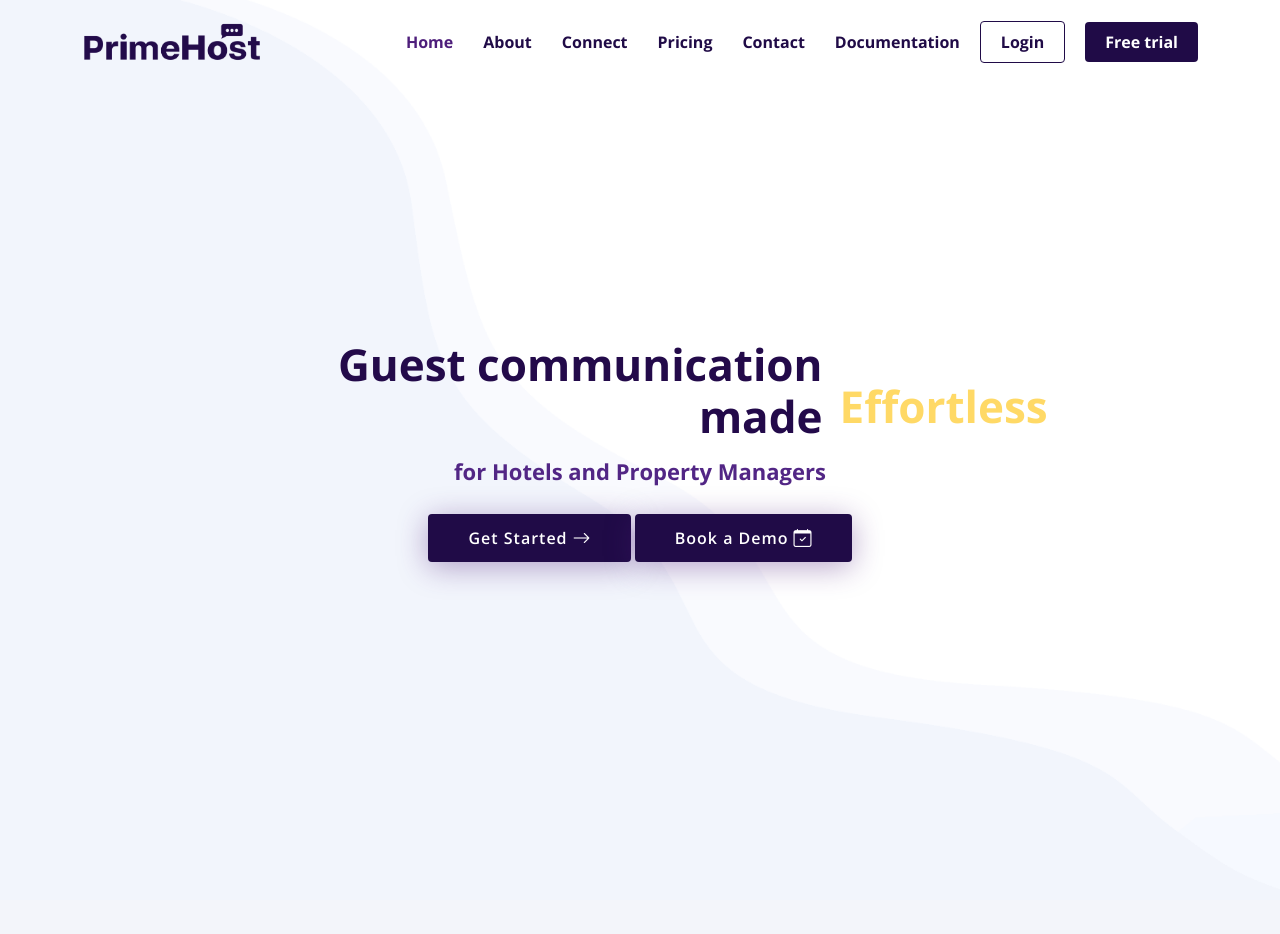
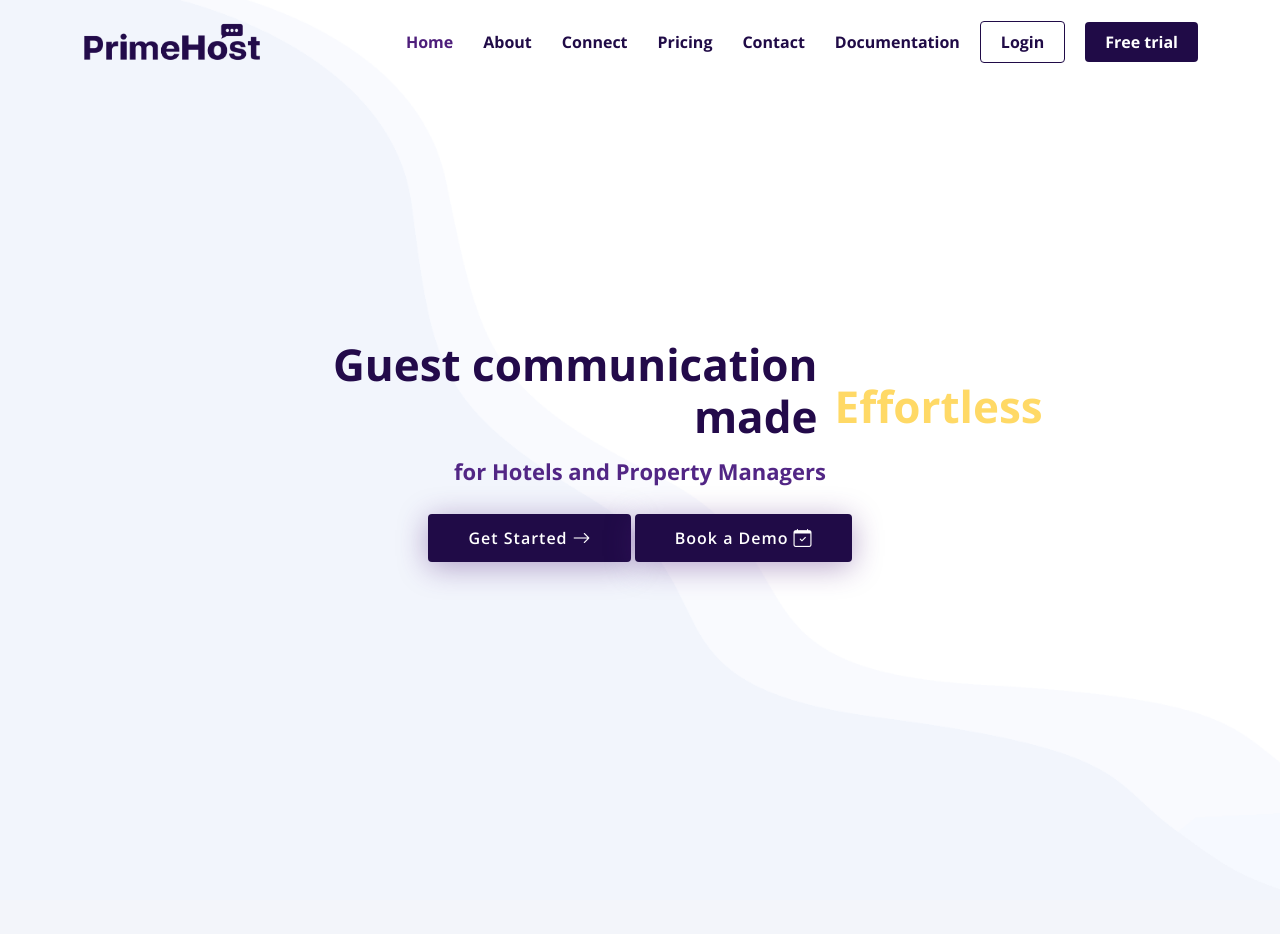
Before and after one commit to primehostai/primehostai.github.io, a Jekyll site: the page index.html, which Jekyll copies as it is, in a window 1280 px wide. Shown: the top 934 px of the page. Built offline with Jekyll 4.4.1, drawn with Linux system fonts in a browser that asks for light colours.

Commit message:
seo fixes

```diff
--- a/assets/css/style.css
+++ b/assets/css/style.css
@@ -582,6 +582,13 @@
   color: #522685;
   margin: 15px 0 0 0;
   font-size: 22px;
+}
+
+.hero .header-container span {
+  /* margin: 0; */
+  font-size: 44px;
+  font-weight: 700;
+  color: #230A4A;
 }
 
 .hero .btn-get-started {
--- a/index.html
+++ b/index.html
@@ -8,6 +8,7 @@
   <title>PrimeHost.ai - Site</title>
   <meta content="" name="description">
   <meta content="" name="keywords">
+  <meta name="description" content="PrimeHost AI automates guest communication effortlessly. Enhance your hospitality experience with personalized, efficient, and 24/7 automated messaging. Simplify your workflow and delight your guests.">
 
   <!-- Favicons -->
   <link href="assets/img/favicon.png" rel="icon">
@@ -42,7 +43,7 @@
     <div class="container-fluid container-xl d-flex align-items-center justify-content-between">
 
       <a href="index.html" class="logo d-flex align-items-center">
-        <img src="assets/img/new_logo.png" alt="">
+        <img src="assets/img/new_logo.png" alt="primehost_logo">
         <span></span>
       </a>
 
@@ -70,9 +71,9 @@
         <!-- <div class="col-lg-1"></div> -->
         <div class="col-lg-12 d-flex flex-column justify-content-center">
           <div class="header-container">
-            <h1 class="col-md-2"></h1>
+            <div class="col-md-2"></div>
             <h1 class="sentence col-md-6">Guest communication made</h1>
-            <h1 id="animated-word" class="word col-md-4 word visible" style="color: #FFC000; margin-left:7px"></h1>
+            <span id="animated-word" class="word col-md-4 word visible" style="color: #FFC000; margin-left:7px"></span>
           </div>
           <h2><b>for Hotels and Property Managers</b></h2>
           <div style="margin-left: auto; margin-right: auto">
@@ -113,11 +114,11 @@
 
           <div class="col-sm-5 col-lg-5 col-md-5 d-flex align-items-center justify-content-center">
             <!-- <h5 style="text-align: center; vertical-align:middle; margin-right:20px; color: #4E1E7B">Backed by </h5> -->
-            <img src="assets/img/capsulet.png" class="img-fluid" alt="" style="width:35%">
+            <img src="assets/img/capsulet.png" class="img-fluid" alt="capsulet" style="width:35%">
           </div>
 
           <div class="col-sm-5 col-lg-5 col-md-5 d-flex align-items-center justify-content-center">
-            <img src="assets/img/microsoft_logo.png" style="width:10%" class="img-fluid" alt=""><img src="assets/img/micro.png" class="img-fluid" style="width: 25%" alt="">
+            <img src="assets/img/microsoft_logo.png" style="width:10%" class="img-fluid" alt="microsoft_logo"><img src="assets/img/micro.png" class="img-fluid" alt="microsoft_logo" style="width: 25%" alt="">
           </div>
 
           <div class="col-lg-1 col-md-1 col-1 d-flex align-items-center justify-content-center">
@@ -155,7 +156,7 @@
               <!-- <h2 style="text-align:center; margin-bottom:10px;">How it works</h2><br> -->
               <div class="row">
                 <div class="col-sm-12 col-md-12" style="margin:auto; align-content: center; text-align:center">
-                  <img src="assets/img/dashboard.png" style="width: 80%; margin: auto; padding: 20px; border: 1px solid #230A4A; border-radius: 10px">
+                  <img src="assets/img/dashboard.png" alt="dashboard" style="width: 80%; margin: auto; padding: 20px; border: 1px solid #230A4A; border-radius: 10px">
 
                 </div>
                 <!-- <div class="col-md-2"></div> -->
@@ -181,7 +182,7 @@
         <div class="row gx-0">
 
           <!-- <div class="col-lg-6 d-flex align-items-center justify-content-center" data-aos="zoom-out" data-aos-delay="200">
-            <img id="second" src="assets/img/second.png" class="img-fluid" alt="">
+            <img id="second" src="assets/img/second.png" alt="" class="img-fluid" alt="">
           </div> -->
 
           <!-- <div class="col-lg-1 d-flex align-items-center justify-content-center" data-aos="zoom-out" data-aos-delay="200"></div> -->
@@ -195,16 +196,16 @@
                 <!-- <div class="col-md-2"></div> -->
                 <!-- <div class="col-sm-6 col-md-6 border-right" style="align-content: center">
                   <h3 style="width:100%">Messaging on autopilot</h3>
-                  <img src="assets/img/custom_qr.png" style="width: 70%; margin-right: 50px; margin-left: 100px">
+                  <img src="assets/img/custom_qr.png" alt="" style="width: 70%; margin-right: 50px; margin-left: 100px">
                 </div>
 
                 <div class="col-sm-6 col-md-6" style="margin-left:auto;">
                   <h3>Suggested replies</h3><br>
-                  <img src="assets/img/draft.png" style="width: 100%; margin-left:40px">
+                  <img src="assets/img/draft.png" alt="" style="width: 100%; margin-left:40px">
                 </div> -->
 
                 <div class="col-sm-12 col-md-12" style="margin:auto; align-content: center; text-align:center">
-                  <img src="assets/img/native.png" style="width: 90%; margin: auto;">
+                  <img src="assets/img/native.png" alt="native" style="width: 90%; margin: auto;">
 
                 </div>
                 <!-- <div class="col-md-2"></div> -->
@@ -236,7 +237,7 @@
             <a href="https://primehost.ai/docs/hosthub/" target="_blank">
               <div class="service-box purple" style="margin: auto;">
                 <!-- <i class="bi bi-house icon"></i> -->
-                <img src="assets/img/hosthub-logo.webp" style="width: 70%;">
+                <img src="assets/img/hosthub-logo.webp" alt="hosthub_logo" style="width: 70%;">
                 <!-- <h3>Hostfully</h3> -->
                 <!-- <p>Respond instantly to any questions regarding your amenities, facilities & policies.</p> -->
                 <!-- <a href="#" class="read-more"><span>Read More</span> <i class="bi bi-arrow-right"></i></a> -->
@@ -248,7 +249,7 @@
             <a href="https://primehost.ai/docs/hostfully/" target="_blank">
               <div class="service-box purple" style="margin: auto;" >
                 <!-- <i class="bi bi-house icon"></i> -->
-                <img src="assets/img/hostfully.svg" style="width: 90%; margin-top: 30px;">
+                <img src="assets/img/hostfully.svg" alt="hostfully_logo" style="width: 90%; margin-top: 30px;">
                 <!-- <h3>Hostfully</h3> -->
                 <!-- <p>Respond instantly to any questions regarding your amenities, facilities & policies.</p> -->
                 <!-- <a href="#" class="read-more"><span>Read More</span> <i class="bi bi-arrow-right"></i></a> -->
@@ -260,7 +261,7 @@
             <a href="https://primehost.ai/docs/hostify/" target="_blank">
               <div class="service-box purple" style="margin:auto; padding: auto;">
                 <!-- <i class="bi bi-person-walking icon"></i> -->
-                <img src="assets/img/hostify.webp" style="width:100%; margin-top:30px; margin-bottom:20px">
+                <img src="assets/img/hostify.webp" alt="hostify_logo" style="width:100%; margin-top:30px; margin-bottom:20px">
                 <!-- <h3>Post Stay Support</h3>
                 <p>Handle post-stay questions & engage with your guests.</p> -->
                 <!-- <a href="#" class="read-more"><span>Read More</span> <i class="bi bi-arrow-right"></i></a> -->
@@ -272,7 +273,7 @@
             <a href="https://primehost.ai/docs/guesty/" target="_blank">
               <div class="service-box purple" style="margin:auto;">
                 <!-- <i class="bi bi-person-walking icon"></i> -->
-                <img src="assets/img/guesty-logo-new.svg" style="width:100%; margin-top:30px; margin-bottom:20px">
+                <img src="assets/img/guesty-logo-new.svg" alt="guesty_logo" style="width:100%; margin-top:30px; margin-bottom:20px">
                 <!-- <h3>Post Stay Support</h3>
                 <p>Handle post-stay questions & engage with your guests.</p> -->
                 <!-- <a href="#" class="read-more"><span>Read More</span> <i class="bi bi-arrow-right"></i></a> -->
@@ -304,7 +305,7 @@
           <div class="col-lg-4 col-md-4" data-aos="fade-up" data-aos-delay="200">
             <a href="https://primehost.ai/docs/airbnb/" target="_blank">
               <div class="service-box purple" style="margin: auto;">
-                <img src="assets/img/airbnb.png" class="airbnb" style="width:40%;">
+                <img src="assets/img/airbnb.png" alt="airbnb_logo" class="airbnb" style="width:40%;">
               </div>
             </a>
           </div>
@@ -312,7 +313,7 @@
           <div class="col-lg-4 col-md-4" data-aos="fade-up" data-aos-delay="200">
             <a href="https://primehost.ai/docs/booking/" target="_blank">
               <div class="service-box high purple" style="margin: auto;">
-                <img src="assets/img/booking_logo.png" class="boooking" style="width:70%;">
+                <img src="assets/img/booking_logo.png" alt="booking_logo" class="boooking" style="width:70%;">
               </div>
             </a>
           </div>
@@ -427,11 +428,11 @@
         </header>
 
         <div class="col-sm-12 col-md-12" style="margin:auto; align-content: center; text-align:center">
-          <img src="assets/img/world.png" style="width: 70%; margin: auto;">
+          <img src="assets/img/world.png" alt="world_logo" style="width: 70%; margin: auto;">
         </div>
 
         <div class="col-sm-12 col-md-12" style="margin:auto; align-content: center; text-align:center">
-          <img src="assets/img/companies.png" style="width: 70%; margin: auto;">
+          <img src="assets/img/companies.png" alt="companies_logos" style="width: 70%; margin: auto;">
         </div>
 
         <div class="col-sm-12 col-lg-12 col-md-12 d-flex align-items-center justify-content-center">
@@ -538,7 +539,7 @@
         <div class="row gy-4">
           <div class="col-lg-3 col-md-12 footer-info">
             <a href="index.html" class="logo d-flex align-items-center">
-              <img src="assets/img/new_logo.png" alt="">
+              <img src="assets/img/new_logo.png" alt="new_logo">
               <span></span>
             </a>
             <!-- <p>Cras fermentum odio eu feugiat lide par naso tierra. Justo eget nada terra videa magna derita valies darta donna mare fermentum iaculis eu non diam phasellus.</p> -->
```
